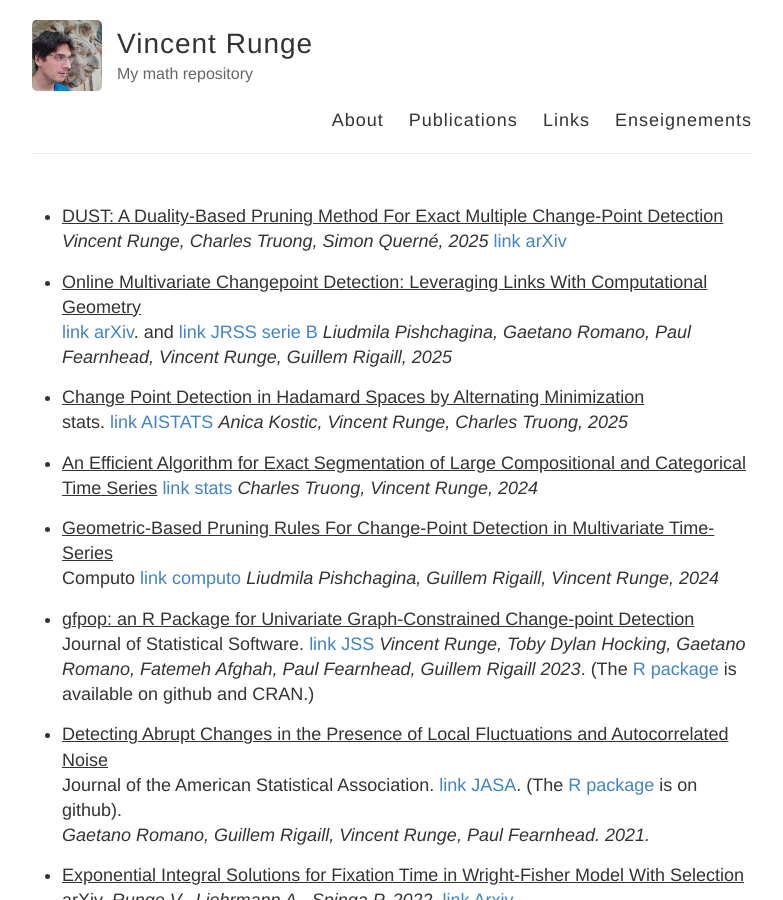
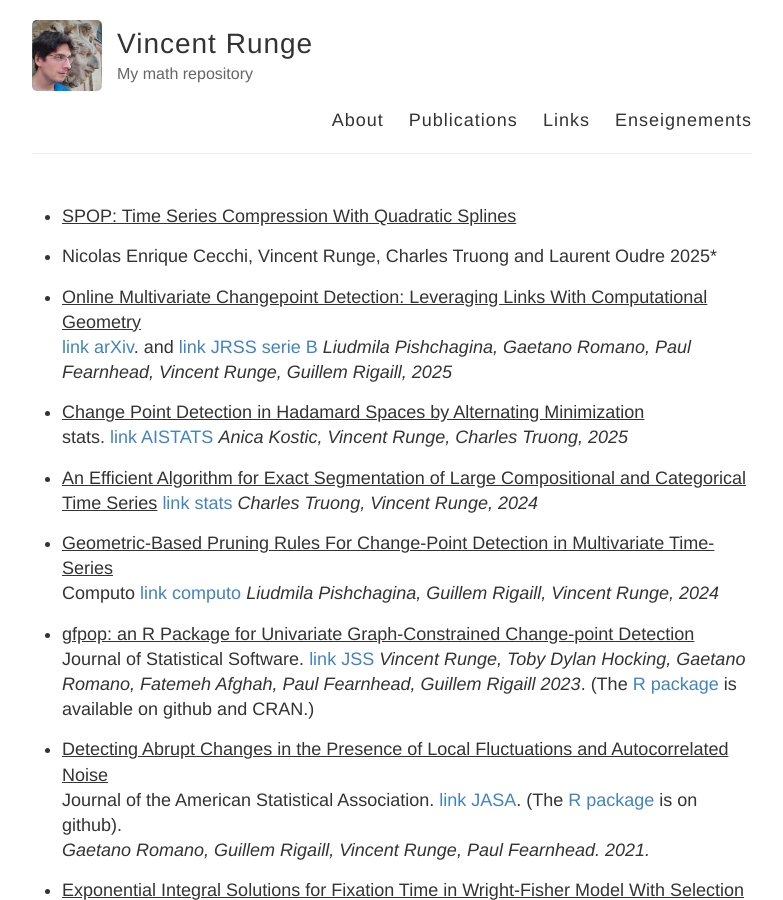
Before and after one commit to vincentrunge/vincentrunge.github.io, a Jekyll site: the page built from Publications.md, in a window 1280 px wide and 900 px high. Shown: the whole window, without its empty margins (248-1031 px from the left). Built offline with Jekyll 4.4.1, drawn with Linux system fonts in a browser that asks for light colours.

Commit message:
Update publication entries in Publications.md

```diff
--- a/Publications.md
+++ b/Publications.md
@@ -5,8 +5,8 @@ permalink: /Publications/
 ---
 
 
-* <u>DUST: A Duality-Based Pruning Method For Exact Multiple Change-Point Detection </u>
-*Vincent Runge, Charles Truong, Simon Querné, 2025* [link arXiv](https://arxiv.org/abs/2507.02467)
+* <u>SPOP: Time Series Compression With Quadratic Splines </u>
+* Nicolas Enrique Cecchi, Vincent Runge, Charles Truong and Laurent Oudre 2025*
 
 * <u>Online Multivariate Changepoint Detection: Leveraging Links With Computational Geometry</u>
 [link arXiv](https://arxiv.org/abs/2311.01174).
```
